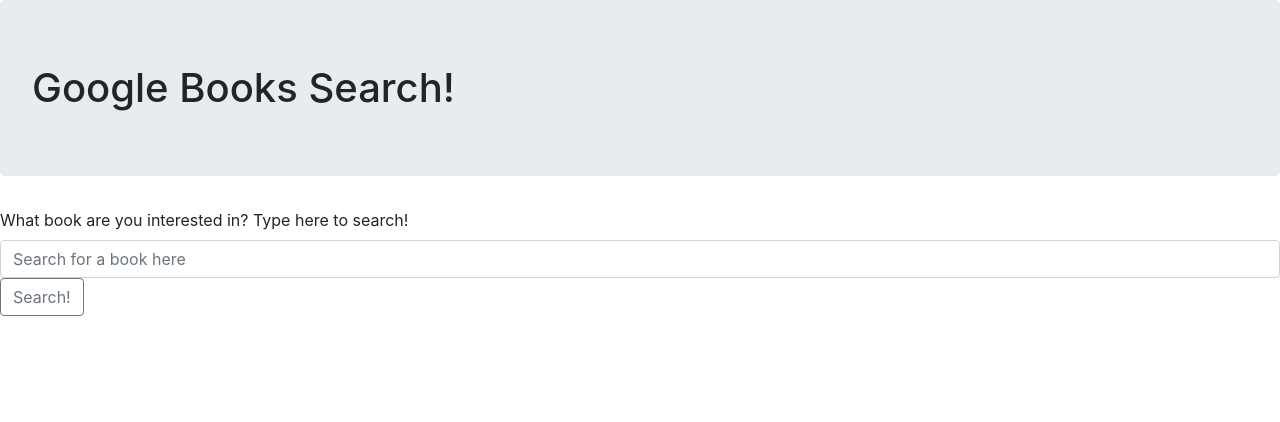
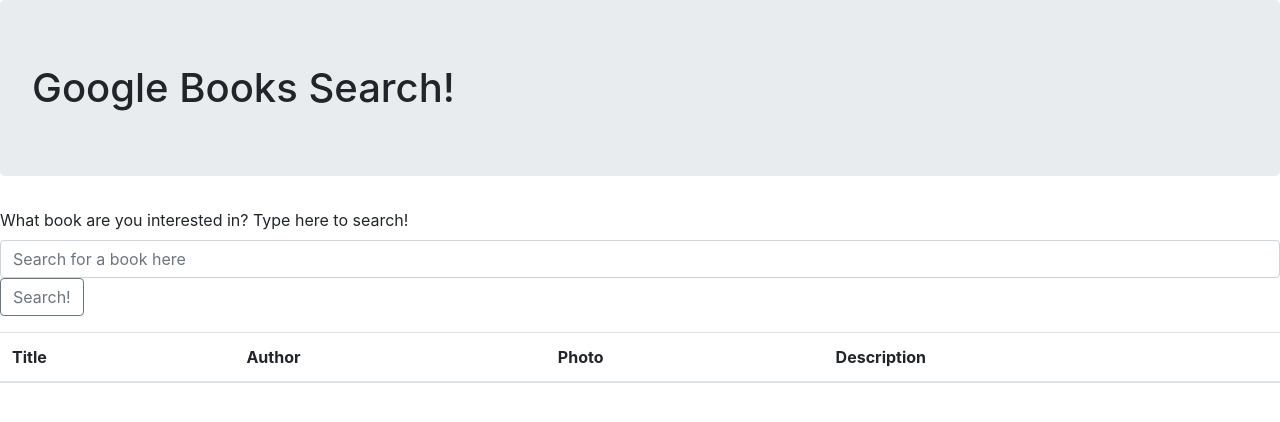
Before and after one commit to Dragonbabe/HW20-Google-Books-App, a React (Create React App) app in the folder client/: page / in a window 1280 px wide. Shown: the top 422 px of the page. Built offline with nearby package versions, Linux system fonts and the light colour scheme.

Commit message:
getting my search results to display how I want

```diff
--- a/client/src/App.css
+++ b/client/src/App.css
@@ -1,6 +1,10 @@
 .App {
   text-align: center;
 }
+/* td {
+  padding: 10px;
+  margin: 10px;
+} */
 
 .App-logo {
   height: 40vmin;
--- a/client/src/components/pages/Search.js
+++ b/client/src/components/pages/Search.js
@@ -41,25 +41,30 @@
           />
           <button type="button" className="btn btn-outline-secondary" onClick={handleFormSubmit}>Search!</button>
         </form>
-    <div className="row">
-        {bookResults.items && bookResults.items.map(book => (
-            <div className="col-md-6">
-            <h1>{book.volumeInfo.title}</h1>
-            <div className="img-container">
-                <img alt="beep-boop" src={book.volumeInfo.imageLinks.thumbnail}
-                 className="img-fluid"/>
-            </div>
-            <div className="content">
-                <h1>{book.volumeInfo.authors}</h1>
-                <p>
-                    {book.volumeInfo.description}
-                </p>
-            </div>
+    <div>
+        <table className="table">
+            <thead>
+                <tr>
+                    <th>Title</th>
+                    <th>Author</th>
+                    <th>Photo</th>
+                    <th>Description</th>
+                </tr>
+            </thead>
+            <tbody>
+            {bookResults.items && bookResults.items.map(book => (
+                <tr>
+                    <td>{book.volumeInfo.title}</td>
+                    <td>{book.volumeInfo.authors}</td>
+                    <td><img alt="beep-boop" src={book.volumeInfo.imageLinks.thumbnail}
+                 className="img-fluid"/></td>
+                    <td> {book.volumeInfo.description}</td>
+                </tr>
+                ))}
+            </tbody>
+        </table>
              {/* <button onClick={event => saveToDataBase(event, book)}>Save!</button>  */}
         </div>
-
-        ))}
-    </div>
     </>
     );
 }
```
